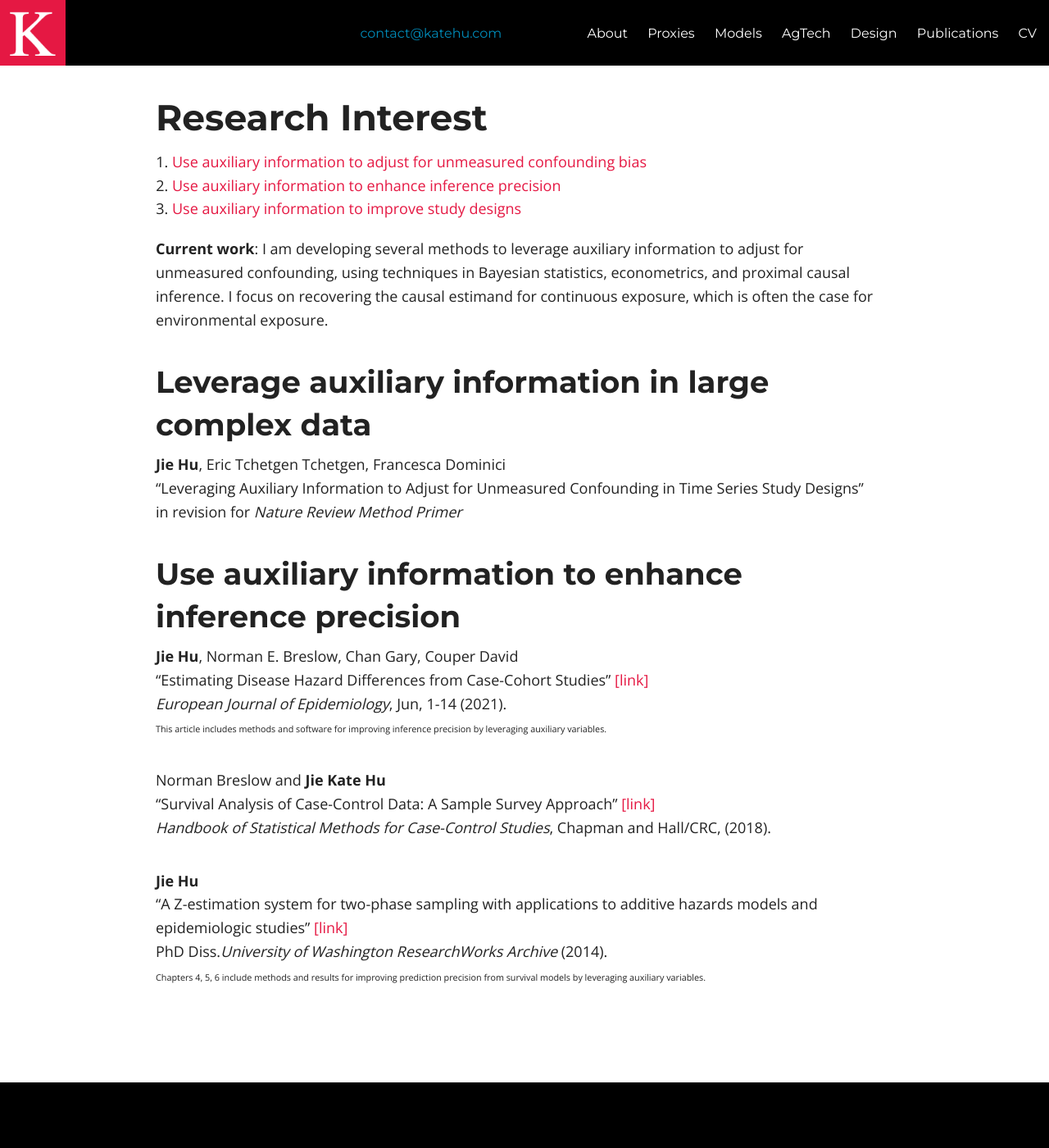
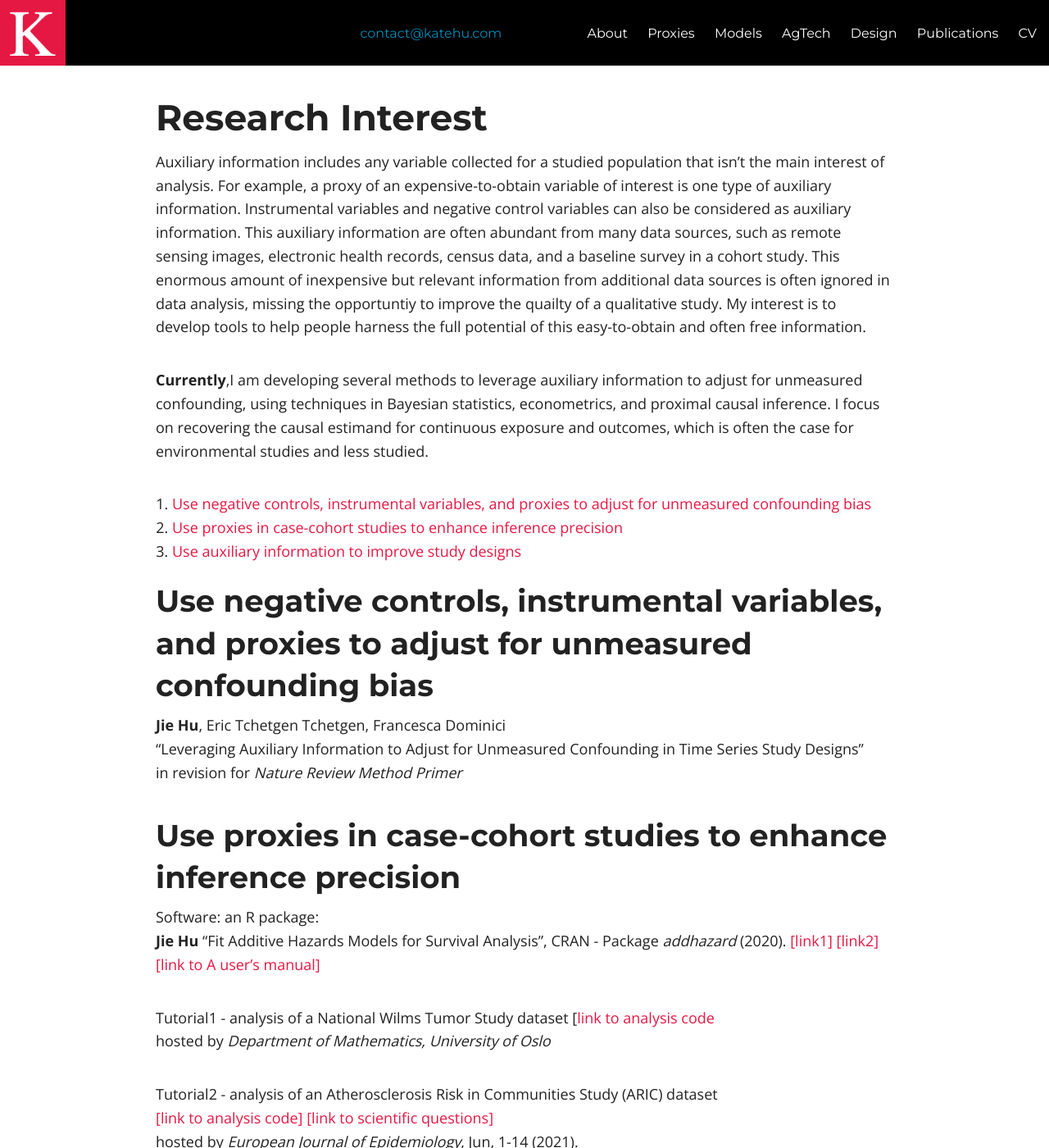
Before and after one commit to katehu/katehu.github.io, a Jekyll site: the page built from proxies.md, in a window 1280 px wide and 1400 px high. Shown: the whole window at 82% size. Built offline with Jekyll 4.4.1, drawn with Linux system fonts in a browser that asks for light colours; nearby versions of some CDN libraries; some of the changed text lies outside the part shown.

Commit message:
add contents on study designs

```diff
--- a/proxies.md
+++ b/proxies.md
@@ -6,41 +6,60 @@
 
 # Research Interest
 
+Auxiliary information includes any variable collected for a studied population that isn’t the main interest of analysis. For example, a proxy of an expensive-to-obtain variable of interest is one type of auxiliary information. Instrumental variables and negative control variables can also be considered as auxiliary information. This auxiliary information are often abundant from many data sources, such as remote sensing images, electronic health records, census data, and a baseline survey in a cohort study. This enormous amount of inexpensive but relevant information from additional data sources is often ignored in data analysis, missing the opportuntiy to improve the quailty of a qualitative study.  My interest is to develop tools to help people harness the full potential of this easy-to-obtain and often free information.
 
 
-1. [Use auxiliary information to adjust for unmeasured confounding bias](#bias)
-2. [Use auxiliary information to enhance inference precision](#precision)
+**Currently**,I am developing several methods to leverage auxiliary information to adjust for unmeasured confounding, using techniques in Bayesian statistics, econometrics, and proximal causal inference. I focus on recovering the causal estimand for continuous exposure and outcomes, which is often the case for environmental studies and less studied. <br/>
+
+1. [Use negative controls, instrumental variables, and proxies to adjust for unmeasured confounding bias](#bias)
+2. [Use proxies in case-cohort studies to enhance inference precision](#precision)
 3. [Use auxiliary information to improve study designs](#study-design)
 
 
 
-
-**Current work**: I am developing several methods to leverage auxiliary information to adjust for unmeasured confounding, using techniques in Bayesian statistics, econometrics, and proximal causal inference. I focus on recovering the causal estimand for continuous exposure, which is often the case for environmental exposure. <br/>
-
-
-
-
-## Leverage auxiliary information in large complex data <a name="bias"></a>
+## Use negative controls, instrumental variables, and proxies to adjust for unmeasured confounding bias <a name="bias"></a>
 
 **Jie Hu**, Eric Tchetgen Tchetgen, Francesca Dominici<br/>
 “Leveraging Auxiliary Information to Adjust for Unmeasured Confounding in Time Series Study Designs”<br/>
 in revision for *Nature Review Method Primer* <br/>
 
 
-## Use auxiliary information to enhance inference precision<a name="precision"></a>
+## Use proxies in case-cohort studies to enhance inference precision<a name="precision"></a>
+
+
+Software: an R package:<br/>
+**Jie Hu** "Fit Additive Hazards Models for Survival Analysis", CRAN - Package *addhazard* (2020). [[link1]](https://github.com/katehu/addhazard) [[link2]](https://cran.r-project.org/web/packages/addhazard/index.html)<br/>
+[[link to A user's manual]](https://cran.r-project.org/web/packages/addhazard/addhazard.pdf)
+
+
+Tutorial1 - analysis of a National Wilms Tumor Study dataset [[link to analysis code](https://www.mn.uio.no/math/english/research/groups/statistics-data-science/handbook-of-case-control-studies/chapter-17/bc_ah_analysis_for_table_17.4.html) <br/>
+hosted by *Department of Mathematics, University of Oslo* <br/>
+
+Tutorial2 - analysis of an Atherosclerosis Risk in Communities Study (ARIC) dataset
+[[link to analysis code]](https://static-content.springer.com/esm/art%3A10.1007%2Fs10654-021-00739-3/MediaObjects/10654_2021_739_MOESM1_ESM.pdf) [[link to scientific questions]](https://link.springer.com/article/10.1007/s10654-021-00739-3) <br/>
+hosted by *European Journal of Epidemiology*, Jun, 1-14 (2021).<br/>
 
 **Jie Hu**, Norman E. Breslow, Chan Gary, Couper David<br/>
 “Estimating Disease Hazard Differences from Case-Cohort Studies” [[link]](https://link.springer.com/article/10.1007/s10654-021-00739-3)<br/>
 *European Journal of Epidemiology*, Jun, 1-14 (2021). <br/>
-<small> This article includes methods and software for improving inference precision by leveraging auxiliary variables.<small> <br/>
+*<small> This article includes methods and software for improving inference precision by leveraging auxiliary variables.<small> <br/>
 
-Norman Breslow and **Jie Kate Hu**<br/>
+Norman Breslow and **Jie Kate Hu** <br/>
 "Survival Analysis of Case-Control Data: A Sample Survey Approach" [[link]](https://www.mn.uio.no/math/english/research/groups/statistics-data-science/handbook-of-case-control-studies/chapter-17/)<br/>
 *Handbook of Statistical Methods for Case-Control Studies*, Chapman and Hall/CRC, (2018). <br/>
 
 
- **Jie Hu** <br/>
+**Jie Hu** <br/>
 "A Z-estimation system for two-phase sampling with applications to additive hazards models and epidemiologic studies"
    [[link]](https://digital.lib.washington.edu/researchworks/handle/1773/27427) <br/>
 PhD Diss.*University of Washington ResearchWorks Archive* (2014). <br/>
-<small> Chapters 4, 5, 6 include methods and results for improving prediction precision from survival models by leveraging auxiliary variables.<small>
+<small> Chapters 4, 5, 6 include methods and results for improving prediction precision from survival models by leveraging auxiliary variables.<small><br/>
+
+
+## Use auxiliary information to improve study designs<a name="study-design"></a>
+
+**Hu, J**, Jerkins, J, Goebel, N. Routing Method for Mobile Monitoring Platforms --- A scalable sampling method that dispatches a fleet of vehicles to collect environmental data unbiasedly (U. S. Application Serial No.17/332789) [[link]](https://uspto.report/patent/app/20210377708) <br/>
+*<small> This patent proposes an idea to use nearby air quality monitoring stations to determine the sampling time and weights for measuring hyperlocal air quality in each neighborhood with mobile sensing platforms <small> <br/>
+
+**Hu, J** & Ladoni, M. (2021) Location Selection for Treatment Sampling ---A field Study Design Tool to Optimize Treatment Assignment and Soil Sampling Locations for Model Calibration. (U.S. Patent No. #10,963,606) [[link]](https://uspto.report/patent/grant/10,963,606) <br/>
+*<small> This patent proposes an idea to use auxiliary variables that are correlated with the core study variables in a biogeochemical model to determine sampling locations for evaluating and calibrating the model.<small> <br/>
```
